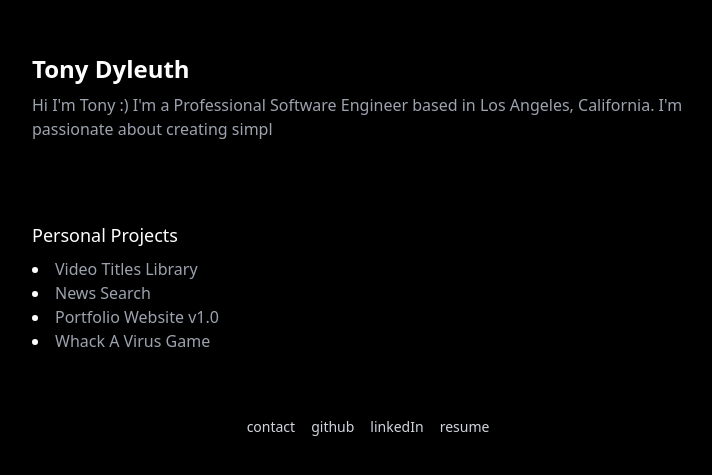
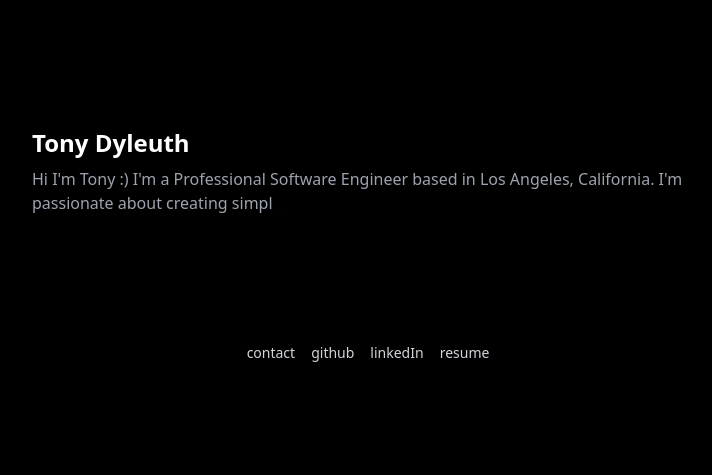
Before and after one commit to tdyleuth/tonydyleuth-website, a Next.js app: page / in a window 1280 px wide. Shown: the part 155-630 px from the top of the page, without its empty margins (272-984 px from the left). Built offline with nearby package versions, Linux system fonts and the light colour scheme.

Commit message:
comment out personal projects

```diff
--- a/src/pages/index.tsx
+++ b/src/pages/index.tsx
@@ -22,7 +22,7 @@
         </div>
       </div>
 
-      <section className="mb-4">
+      {/* <section className="mb-4">
         <h3 className="text-lg mb-2">Personal Projects</h3>
         <ul className="list-disc list-inside">
           <li>
@@ -66,7 +66,7 @@
             </a>
           </li>
         </ul>
-      </section>
+      </section> */}
     </Layout>
   );
 }
```
